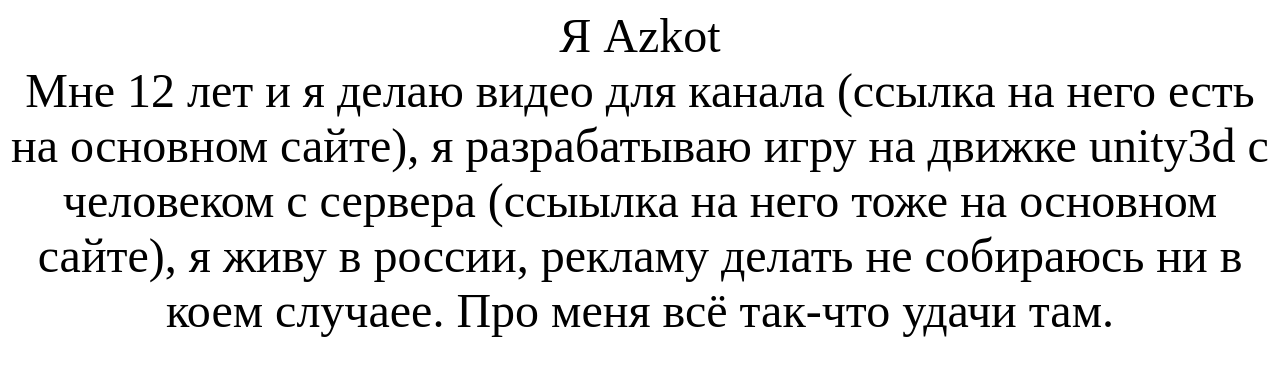
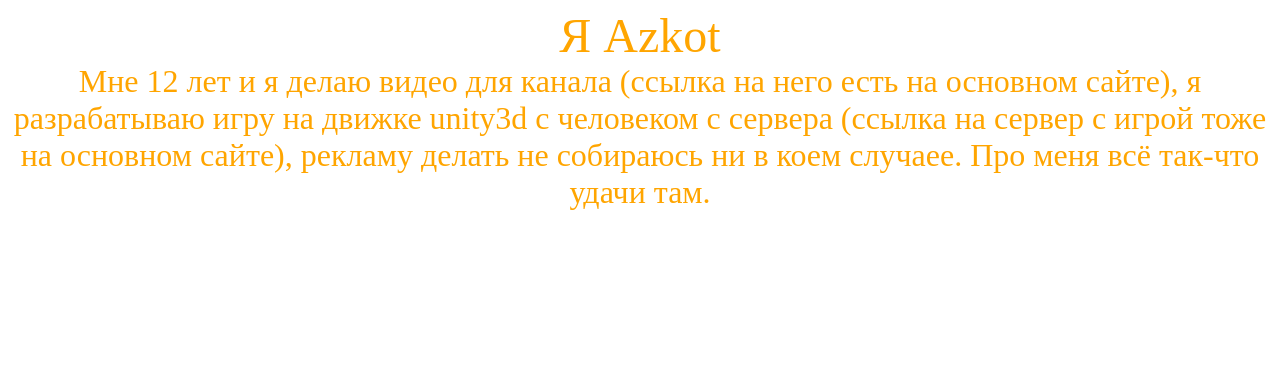
Before and after one commit to AZKOTCHANNEL/Website, a plain HTML site: page index.html in a window 1280 px wide. Drawn offline with Linux system fonts and the light colour scheme.

Commit message:
Update index.html 2

```diff
--- a/index.html
+++ b/index.html
@@ -1,14 +1,14 @@
 <html>
 
 <h9>
-    <font size="50"><center>Я Azkot</center>
+    <font size="8" color="orange"><center>Я Azkot</center>
 </h9>
 
 <h9>
-<font size="30"><center>
+<font size="6" color="orange"><center>
 Мне 12 лет и я делаю видео для канала (ссылка на него есть на основном сайте),
-я разрабатываю игру на движке unity3d с человеком с сервера (ссыылка на него тоже на основном сайте),
-я живу в россии, рекламу делать не собираюсь ни в коем случаее. Про меня всё так-что удачи там.
+я разрабатываю игру на движке unity3d с человеком с сервера (ссылка на сервер с игрой тоже на основном сайте),
+рекламу делать не собираюсь ни в коем случаее. Про меня всё так-что удачи там.
 </center>
 </h9>
 
```
